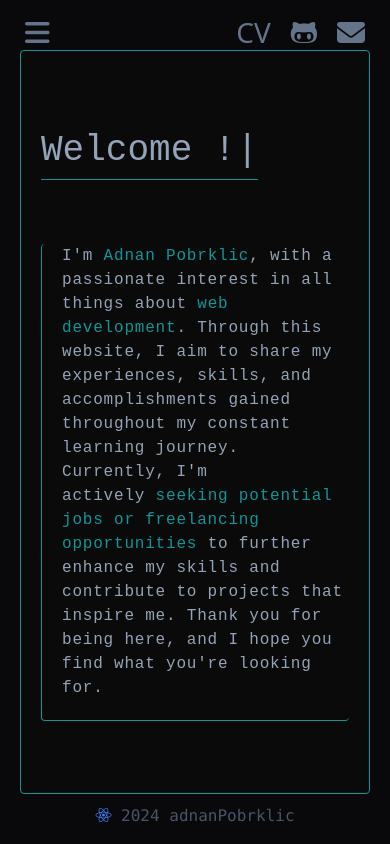
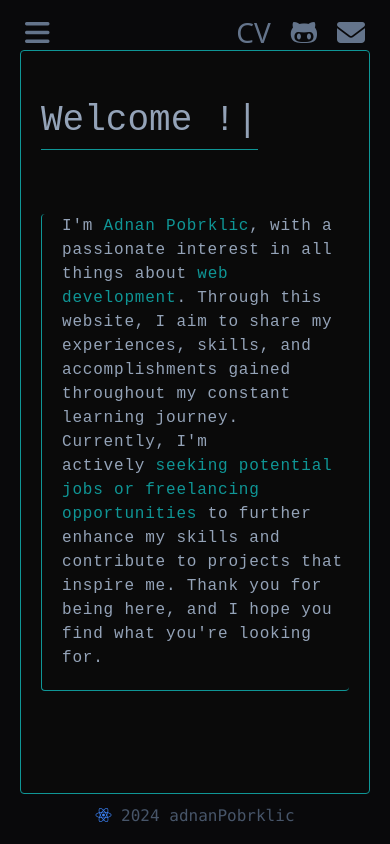
Before and after one commit to AdnanPobrklic/portfolio, a React (Vite) app: page / in a window 390 px wide. Built offline with nearby package versions, Linux system fonts and the light colour scheme; a web font is replaced by a local one.

Commit message:
Update Home.jsx

```diff
--- a/src/Components/Home.jsx
+++ b/src/Components/Home.jsx
@@ -24,7 +24,7 @@ export default function Main({color}){
 
     return(
         <main className="w-[100%] px-5 md:px-0 md:w-[90%] lg:w-[55%] lg:min-w-[800px] mx-auto text-slate-400 font-tektur opacity-load-third select-none flex flex-col items-start" ref={comp}>
-            <h1 className=" pt-[80px] md:pt-[15%] text-4xl md:text-5xl lg:text-6xl pb-2 border-b border-color" style={{borderColor: `rgb(${color.red},${color.green},${color.blue})`, transition: 'border-color 0.5s ease-in-out'}} >
+            <h1 className=" pt-[50px] md:pt-[15%] text-4xl md:text-5xl lg:text-6xl pb-2 border-b border-color" style={{borderColor: `rgb(${color.red},${color.green},${color.blue})`, transition: 'border-color 0.5s ease-in-out'}} >
                 <Typewriter
                     onInit={(typewriter) => {
                         typewriter.typeString('Welcome !')
```
